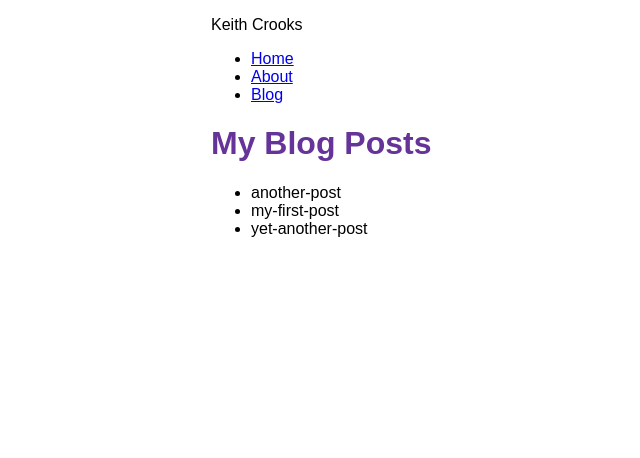
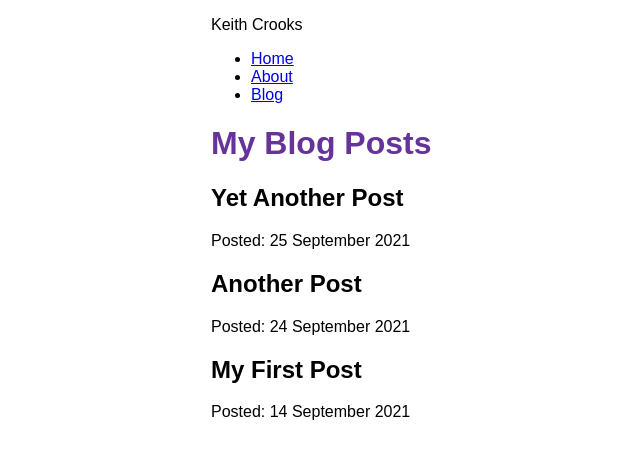
Before and after one commit to keithcrooks/keith-crooks, a Gatsby site: page /blog in a window 1280 px wide. Shown: the whole page, without its empty margins (179-819 px from the left). Built offline with nearby package versions, Linux system fonts and the light colour scheme; Gatsby itself is replaced by a stand-in of ours.

Commit message:
Update blog page to use allMdx instead of allFile

```diff
--- a/src/pages/blog.js
+++ b/src/pages/blog.js
@@ -5,24 +5,28 @@ import Layout from '../components/layout'
 const BlogPage = ({ data }) => {
   return (
     <Layout pageTitle="My Blog Posts">
-      <ul>
-        {
-          data.allFile.nodes.map(node => (
-            <li key={node.name}>
-              {node.name}
-            </li>
-          ))
-        }
-      </ul>
+      {
+        data.allMdx.nodes.map((node) => (
+          <article key={node.id}>
+            <h2>{node.frontmatter.title}</h2>
+            <p>Posted: {node.frontmatter.date}</p>
+          </article>
+        ))
+      }
     </Layout>
   )
 }
 
 export const query = graphql`
   query {
-    allFile {
+    allMdx(sort: {fields: frontmatter___date, order: DESC}) {
       nodes {
-        name
+        frontmatter {
+          date(formatString: "D MMMM YYYY")
+          title
+        }
+        id
+        body
       }
     }
   }
```
